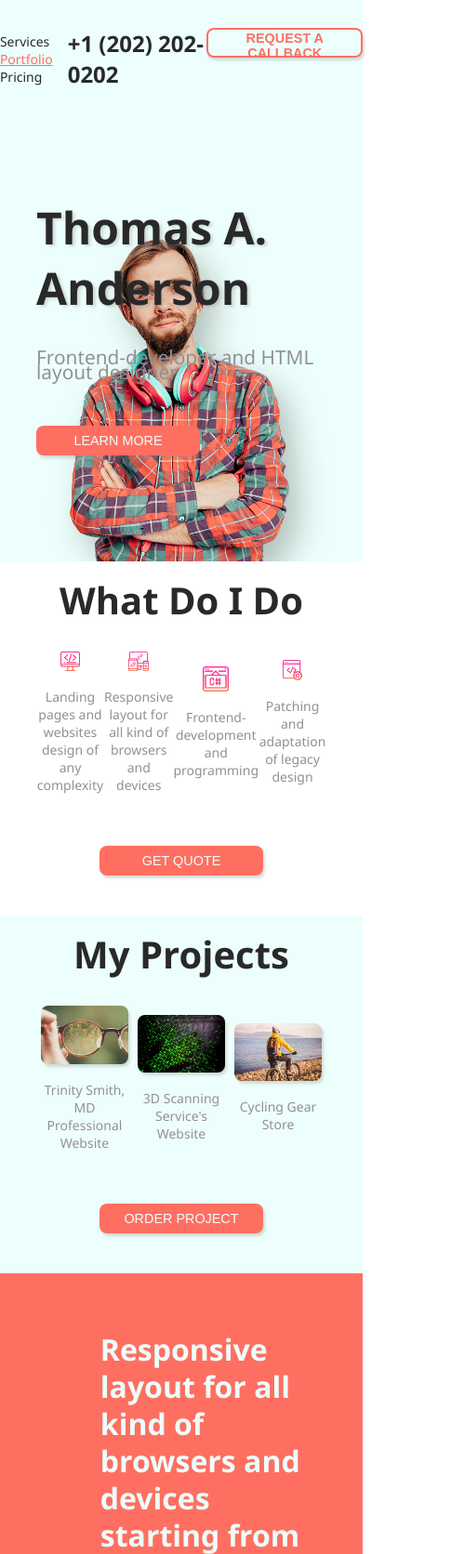
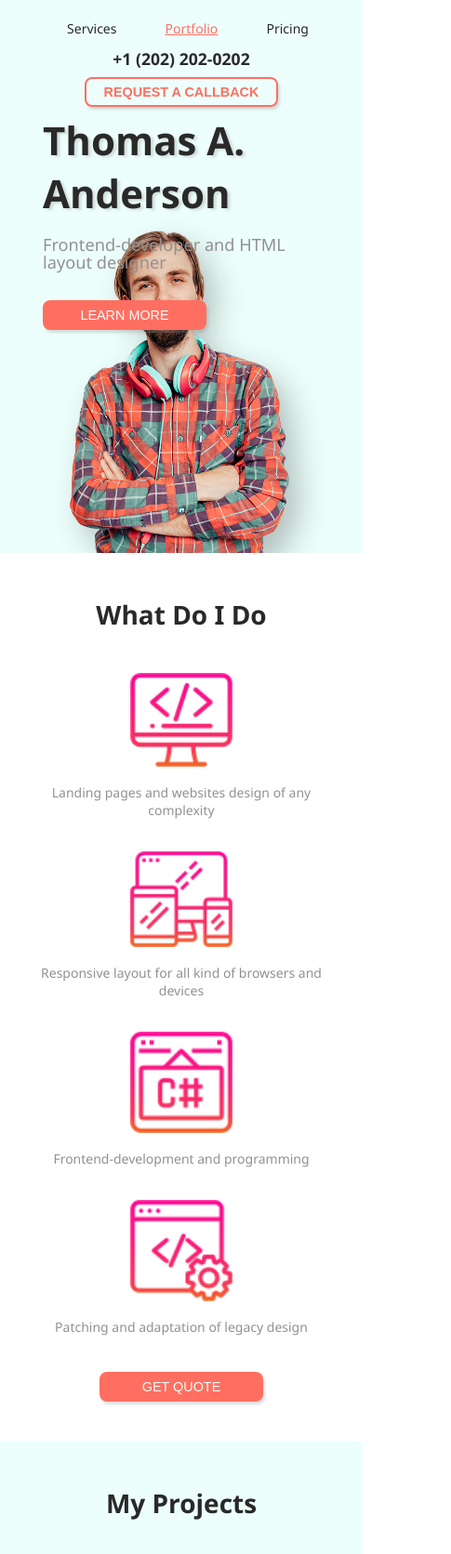
Before and after one commit to anna-yeddi/portfolio-neo, a plain HTML site: page index.html in a window 390 px wide. Shown: the top 1672 px of the page at 93% size, 485 px wide, since content can reach past the window. Drawn offline with Linux system fonts and the light colour scheme.

Commit message:
Refactored to have a responsive layout using pure CSS (flexbox)

```diff
--- a/index.html
+++ b/index.html
@@ -13,7 +13,7 @@
     <body>
 
 <div id="popup">
-    <div id="popup-form">
+    <div id="popup-form" class="flex">
         <div class="container">
             <h3 class="center black"><strong>Any Questions?</strong></h3>
             <p>I will call you back in the next few hours
@@ -43,79 +43,85 @@
 </div>
 
 <nav class="background-gray photo">
-    <div class="container flex">
-        <div>
-            <a href="#">Services</a>
-            <a id="active" href="#">Portfolio</a>
-            <a href="#">Pricing</a>
+    <div class="container">
+        <div class="flex center justify-between justify-around">
+                <div class="item flex justify-small">
+                    <a href="#" class="item">Services</a>
+                    <a id="active" href="#" class="item">Portfolio</a>
+                    <a href="#" class="item">Pricing</a>
                 </div>
-        <div class="row right black">
-            <span><strong id="phone">+1 (202) 202-0202</strong></span>
+        <div class="flex justify-between row justify-small">
+            <div class="black smallerText item" id="phone">+1 (202) 202-0202</div>
+            <div class="item">
                 <button class="button-call">Request A Callback</button>
             </div>
         </div>
-    <div class="container" id="main">
+    </div>
+
+    <div class="flex" id="main">
+        <div class="item">
             <h1 class="black">Thomas A. Anderson</h1>
-        <h5>Frontend-developer and HTML layout designer</h5>
+            <h5 class="item">Frontend-developer and HTML layout designer</h5>
             <button class="button-learn">Learn more</button>
+            <div class="photo"></div>
+        </div>
     </div>
 </nav>
 
-<div class="container center black">
+<div class="container center">
+    <div class="black">
         <h2>What Do I Do</h2>
     </div>
 
-<div class="container center">
-    <div>
+    <div class="flex align-start">
+        <div class="fourCol">
             <img src="img/icons/tools-and-utensils.png" class="icon" alt="Web design"></i>
             <p>Landing pages and websites design of any complexity</p>
         </div>
-    <div>
+        <div class="fourCol">
             <img src="img/icons/responsive.png" class="icon" alt="Responsive layout">
             <p>Responsive layout for all kind of browsers and devices</p>
         </div>
-    <div>
+        <div class="fourCol">
             <img src="img/icons/programming.png" class="icon" alt="Frontend">
             <p>Frontend-development and programming</p>
         </div>
-    <div>
+        <div class="fourCol">
             <img src="img/icons/coding (1).png" class="icon" alt="Web design"></i>
             <p>Patching and adaptation of legacy design</p>
         </div>
     </div>
 
-<div class="container center">
     <div>
         <button class="button-learn">Get quote</button>
     </div>
 </div>
 
 <div class="background-gray">
-    <div class="container center black">
+    <div class="container center">
+        <div class="black">
             <h2>My Projects</h2>
         </div>
 
-    <div class="container center">
-        <div>
+        <div class="flex align-start justify-between">
+            <div class="fourCol threeCol">
                 <img src="img/Portfolio_1.jpg" class="project-img" alt="Project #1. Photo by
                 Bud Helisson from Unsplash"></i>
                 <p>Trinity Smith, MD Professional Website</p>
             </div>
-        <div>
+            <div class="fourCol threeCol">
                 <img src="img/Portfolio_2.jpg" class="project-img" alt="Project #2. Photo by Josh Riemer from Unsplash">
                 <p>3D Scanning Service's Website</p>
             </div>
-        <div>
+            <div class="fourCol threeCol">
                 <img src="img/Portfolio_3.jpg" class="project-img" alt="Project #3. Photo by
                 Mack Fox (MusicFox) from Unsplash">
                 <p>Cycling Gear Store</p>
             </div>
         </div>
 
-    <div class="container center">
         <div>
             <button class="button-learn">Order project</button>
-        </div>
         </div>
 </div>
 
@@ -132,39 +138,41 @@
 
 <footer>
     <div class="background-gray">
-        <div class="container">
-            <div class="row">
-                <div class="column">
-                    <a href="#">Services</a>
-                    <a href="#">Portfolio</a>
-                    <a href="#">Pricing</a>
+        <div class="container flex justify-between justify-around">
+            <div class="item flex column">
+                <a class="" href="#">Services</a>
+                <a class="" href="#">Portfolio</a>
+                <a class="" href="#">Pricing</a>
             </div>
-                <div class="column">
-                    <address>
+            <address class="item flex column">
+                <div class="">
                     <i class="fas fa-phone"></i>
                     <a href="tel:+1 (202) 202-0202">+1 (202) 202-0202</a><br/>
+                </div>
+                <div class="">
                     <i class="fas fa-envelope"></i>
                     <a href="mailto:anna@wedare.tech">anna@wedare.tech</a><br/>
+                </div>
             </address>
-                </div>
-                <div class="column">
-                    <div>
+            <div class="item flex column">
+                <div class="">
                     <button class="button-call">Request A Callback</button>
                 </div>
-                    <div class="row">
-                        <a href="#"><i class="fab fa-linkedin-in"></i></a>
-                        <a href="#"><i class="fab fa-facebook-f"></i></a>
-                        <a href="#"><i class="fab fa-twitter"></i></a>
-                        <a href="#"><i class="fab fa-instagram"></i></a>
-                    </div>
+                <div class="flex justify-around padding-top">
+                    <a href="#" class="item"><i class="fab fa-linkedin-in"></i></a>
+                    <a href="#" class="item"><i class="fab fa-facebook-f"></i></a>
+                    <a href="#" class="item"><i class="fab fa-twitter"></i></a>
+                    <a href="#" class="item"><i class="fab fa-instagram"></i></a>
                 </div>
             </div>
         </div>
     </div>
 
-    <div class="copyright center">
+    <div class="copyright">
+        <div class="container center">
         © Anna Kova, 2018<script type="text/JavaScript">
             new Date().getFullYear()>2018 && document.write("-" + new Date().getFullYear());</script>
+        </div>
     </div>
 </footer>
 
--- a/style.css
+++ b/style.css
@@ -1,29 +1,28 @@
 body {
     margin: 0;
     padding: 0;
-    outline: none; /* delete border when active */
-    width: 100%;
     height: 100%;
     font-family: 'Segoe UI', Tahoma, Geneva, Verdana, sans-serif;
     font-size: 14px;
     color: #929191;
 }
 h1 {
-    font-size: 3rem;
+    font-size: 3em;
     margin: 0;
     text-shadow: 3px 2px 3px #92919150;
 }
 h2 {
-    font-size: 2.5rem;
-    margin: 0;
+    font-size: 2.5em;
+    margin: 1.5em 0;
 }
 h5 {
-    font-size: 1.3rem;
-    line-height: 1rem;
+    font-size: 1.3em;
+    line-height: 1em;
     font-weight: normal;
+    margin: 1em 0;
 }
 i {
-    padding: 0 0.5rem;
+    padding: 0.75rem;
     font-size: 1.1rem;
     color: #ff6f61;
     vertical-align: middle;
@@ -39,19 +38,18 @@ a:hover {
 }
 address a, nav a {
     color: #292929;
-    margin-right: 1rem;
-    max-width: 50%;
     font-size: 1em;
 }
 address {
     font-size: 1rem;
-    line-height: 2rem;
+}
+footer .background-gray {
+    padding: 1.5em 0;
 }
 .copyright {
-    height: 3rem;
     background-color: #292929;
     color: #edfffc;
-    font-size: 0.85rem;
+    font-size: 0.85em;
 }
 .background-gray {
     background-color: #edfffc;
@@ -71,65 +69,181 @@ address {
     background-repeat: no-repeat;
     background-position: bottom right;
     max-width: auto;
-    /* max-width: 100%; */
-    height: auto;
+    height: inherit;
 }
 .container {
+    -webkit-box-flex: 1;
+    -webkit-flex: 1 1 auto;
+    -ms-flex: 1 1 auto;
+    flex: 1 1 auto;
+    padding: 1.5em;
+    margin: 0 auto;
     width: 80%;
-    margin: 0 auto;
-    padding: 1em;
 }
 .flex {
+    display: -webkit-box;
+    display: -webkit-flex;
+    display: -moz-box;
     display: -ms-flexbox;
     display: flex;
-    align-items: center;
-    justify-content: center;
+    -webkit-flex-wrap: wrap;
+    -ms-flex-wrap: wrap;
+    flex-wrap: wrap;
+    justify-content: space-between;
+    align-content: space-between;
+}
+.flex > .item {
+    padding: 0.25em 0.5em;
 }
 .row {
-    padding: 1rem 0;
-    display: -ms-flexbox;
-    display: flex;
-    -ms-flex-pack: justify;
-    justify-content: space-between;
-    font-size: 0.7rem;
+    -webkit-box-orient: horizontal;
+    -webkit-box-direction: normal;
+    -webkit-flex-direction: row;
+    -ms-flex-direction: row;
+    flex-direction: row;
 }
 .column {
-    display: flex;
+    -webkit-box-orient: vertical;
+    -webkit-box-direction: normal;
+    -webkit-flex-direction: column;
+    -ms-flex-direction: column;
     flex-direction: column;
-    justify-content: space-between;
-    height: 4rem;
-}
-.right {
-    margin-left: auto;
 }
 .center {
+    -webkit-box-pack: center;
+    -webkit-justify-content: center;
+    -ms-flex-pack: center;
+    justify-content: center;
     text-align: center;
-    display: flex;
-    align-items: center;
-    justify-content: center;
 }
-.center > * {
-    flex: 1 1 0;
-    /* align-content: normal; STICK IT TO THE TOP*/
+.align-start {
+    -webkit-box-align: start;
+    -webkit-align-items: flex-start;
+    -ms-flex-align: start;
+    align-items: flex-start;
+}
+.justify-between {
+    justify-content: space-between;
+}
+.justify-around {
+    justify-content: space-between;
+}
+.fourCol {
+    -webkit-box-flex: 0;
+    -webkit-flex: 0 0 25%;
+    -ms-flex: 0 0 25%;
+    flex: 0 0 25%;
+}
+.threeCol {
+    -webkit-box-flex: 0;
+    -webkit-flex: 0 0 33%;
+    -ms-flex: 0 0 33%;
+    flex: 0 0 33%;
+    padding: 0.5em 0;
+}
+@media (max-width: 1080px) {
+    .smallerText {
+        font-size: 1.25rem !important
+    }
+    .container {
+        padding: 1em;
+    }
+}
+@media (max-width: 860px) {
+    .justify-between {
+        -webkit-box-pack: center;
+        -webkit-justify-content: center;
+        -ms-flex-pack: center;
+        justify-content: center;
+    }
+    .justify-small {
+        -webkit-box-orient: horizontal;
+        -webkit-box-direction: normal;
+        -webkit-flex-direction: row;
+        -ms-flex-direction: row;
+        flex-direction: row;
+        -webkit-box-flex: 0;
+        -webkit-flex: 0 0 100%;
+        -ms-flex: 0 0 100%;
+        flex: 0 0 100%;
+        -webkit-box-align: center;
+        -webkit-align-items: center;
+        -ms-flex-align: center;
+        align-items: center;
+        justify-content: space-around !important;
+    }
+    .fourCol {
+        -webkit-box-flex: 0;
+        -webkit-flex: 0 0 48%;
+        -ms-flex: 0 0 48%;
+        flex: 0 0 48%;
+        padding: 0.5em 0;
+    }
+    .threeCol {
+        -webkit-box-flex: 0;
+        -webkit-flex: 0 0 100%;
+        -ms-flex: 0 0 100%;
+        flex: 0 0 100%;
+        padding: 0.75em 0;
+    }
+    .justify-around {
+        justify-content: space-around !important;
+    }
+}
+@media (max-width: 680px) {
+    .smallerText {
+        font-size: 1.1rem !important
+    }
+    .column {
+        -webkit-box-orient: horizontal;
+        -webkit-box-direction: normal;
+        -webkit-flex-direction: row;
+        -ms-flex-direction: row;
+        flex-direction: row;
+        -webkit-box-flex: 0;
+        -webkit-flex: 0 0 100%;
+        -ms-flex: 0 0 100%;
+        flex: 0 0 100%;
+        -webkit-box-align: center;
+        -webkit-align-items: center;
+        -ms-flex-align: center;
+        align-items: center;
+        justify-content: space-around !important;
+    }
+}
+@media (max-width: 480px) {
+    .fourCol {
+        -webkit-box-flex: 0;
+        -webkit-flex: 0 0 100%;
+        -ms-flex: 0 0 100%;
+        flex: 0 0 100%;
+        padding: 0.75em 0;
+    }
+    h2 {
+        font-size: 2em;
+        margin: 1.2em 0;
+    }
 }
 .icon {
-    width: 30%;
-	float: center;
+    width: 35%;
+	text-align: center;
 }
 .project-img {
     width: 90%;
-	float: center;
+	text-align: center;
     border-radius: 0.5rem;
     box-shadow: 2px 3px 3px #92919150;
 }
 .note {
-    font-size: 2rem;
+    font-size: 2em;
     font-weight: bold;
     margin: 0;
 }
 .note-before {
     position: relative;
-    margin: 1rem 0 0 0;
+    font-size: 0.8em;
+    padding: 1rem 0 0 0;
+    line-height: 1rem;
 }
 .note-before::before {
     content: "*";
@@ -152,7 +266,13 @@ address {
     height: 100%;
     /* opacity: 0.5; transparency*/
     z-index: 10; /* layers up */
+    -webkit-box-pack: center;
+    -webkit-justify-content: center;
+    -ms-flex-pack: center;
     justify-content: center;
+    -webkit-box-align: center;
+    -webkit-align-items: center;
+    -ms-flex-align: center;
     align-items: center;
     transition: all 0.3s;
 }
@@ -164,26 +284,32 @@ address {
     height: 70%;
     border-radius: 0.5rem;
     box-shadow: 2px 3px 3px #00000075;
-    display: flex;
+    -webkit-box-pack: center;
+    -webkit-justify-content: center;
+    -ms-flex-pack: center;
     justify-content: center;
-    align-items: start;
+    -webkit-box-align: start;
+    -webkit-align-items: flex-start;
+    -ms-flex-align: start;
+    align-items: flex-start;
 }
 #active {
     text-decoration: underline;
     color: #ff6f61;
 }
 #main {
-    height: 450px;
-    display: flex;
-    flex-direction: column;
-    justify-content: center;
+    height: 33em;
+    -webkit-box-align: center;
+    -webkit-align-items: center;
+    -ms-flex-align: center;
+    align-items: center;
 }
 #phone {
-    font-size: 1.5rem;
-    margin-right: 20px;
+    font-size: 1.4rem;
+    font-weight: 600;
 }
 .button-call {
-    width: 15rem;
+    width: 13rem;
     height: 2rem;
     border: 2px solid #ff6f61;
     background: transparent;
@@ -224,8 +350,6 @@ address {
 .button-submit {
     width: 11em;
     height: 2em;
-    /* margin: 1em 0 0 0; */
-    /* margin: 0 auto; */
     border: none;
     background: #ff6f61;
     color: #edfffc;
```
Lines whose indentation alone changed are shown as unchanged.
